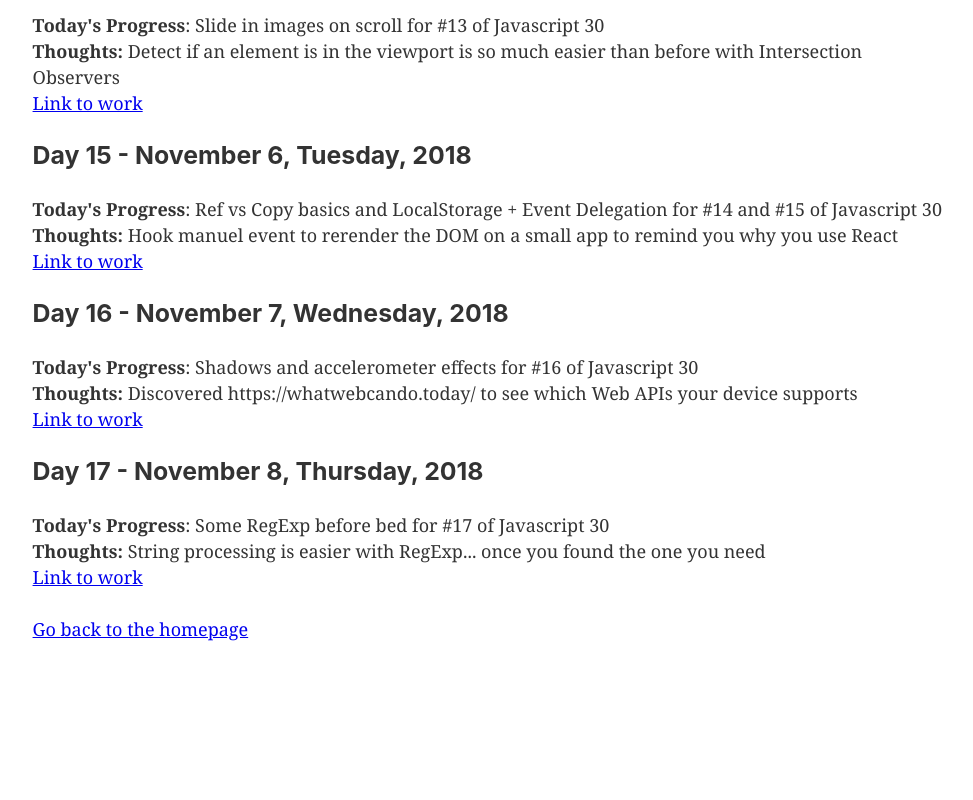
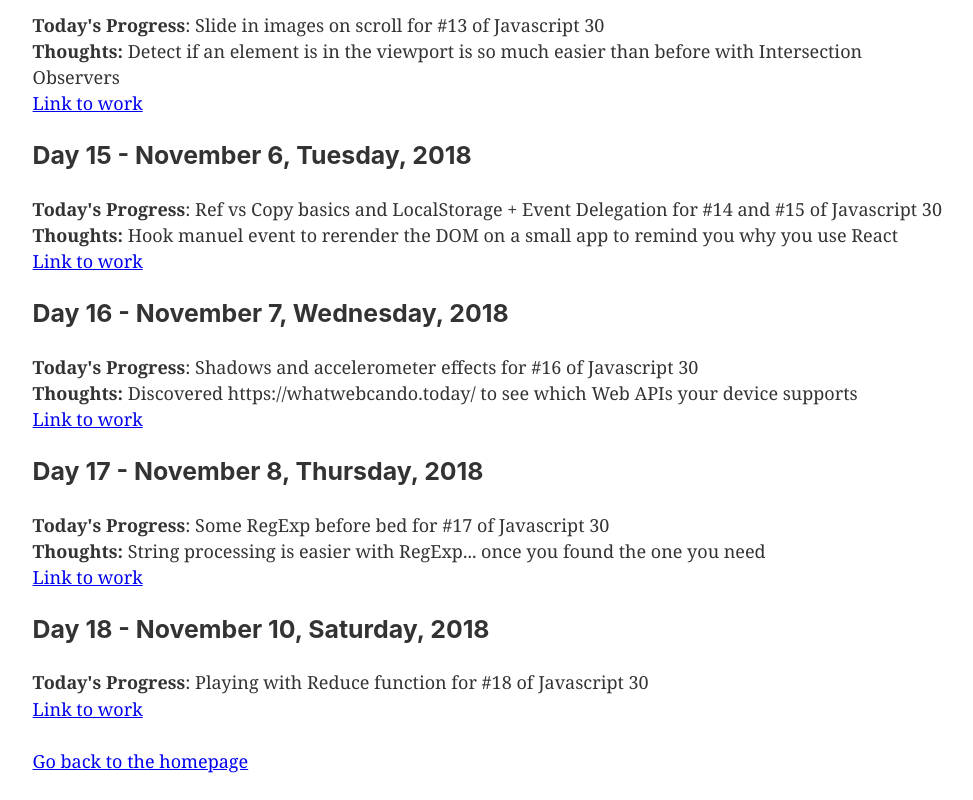
Before and after one commit to turnlab-solutions/website, a Gatsby site: page /100-days-of-code-challenge in a window 1280 px wide. Shown: the part 2313-3113 px from the top of the page, without its empty margins (147-1120 px from the left). Before the commit the page ends 2981 px from the top, so only its background shows below. Built offline with nearby package versions, Linux system fonts and the light colour scheme; Gatsby itself is replaced by a stand-in of ours.

Commit message:
Day 18 log

```diff
--- a/src/pages/100-days-of-code-challenge.js
+++ b/src/pages/100-days-of-code-challenge.js
@@ -106,6 +106,11 @@ const SecondPage = () => (
     <strong>Thoughts:</strong> String processing is easier with RegExp... once you found the one you need <br />
     <a target="_blank" href="https://maxletourneur.github.io/JavaScript30/17%20-%20Sort%20Without%20Articles/">Link to work</a><br />
     </p>
+    <h3>Day 18 - November 10, Saturday, 2018</h3>
+    <p>
+    <strong>Today's Progress</strong>: Playing with Reduce function for #18 of Javascript 30<br />
+    <a target="_blank" href="https://maxletourneur.github.io/JavaScript30/18%20-%20Adding%20Up%20Times%20with%20Reduce/">Link to work</a><br />
+    </p>
     <Link to="/">Go back to the homepage</Link>
   </Layout>
 )
```
